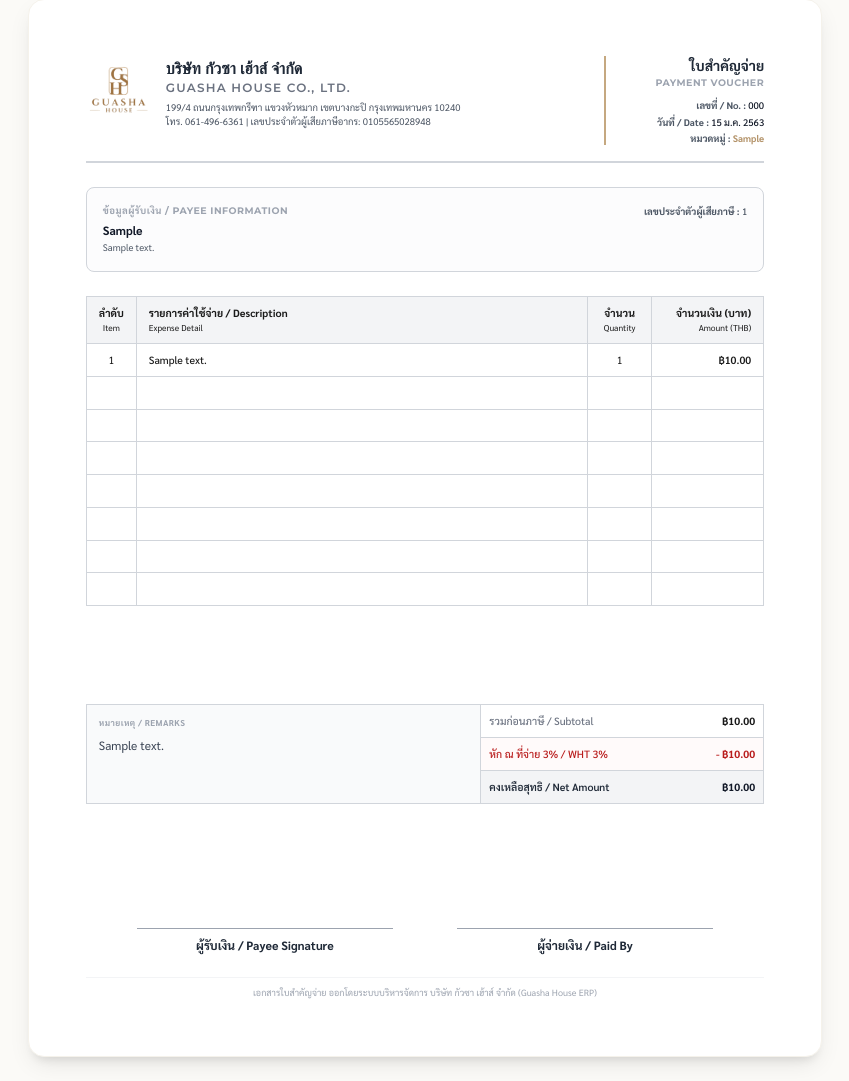
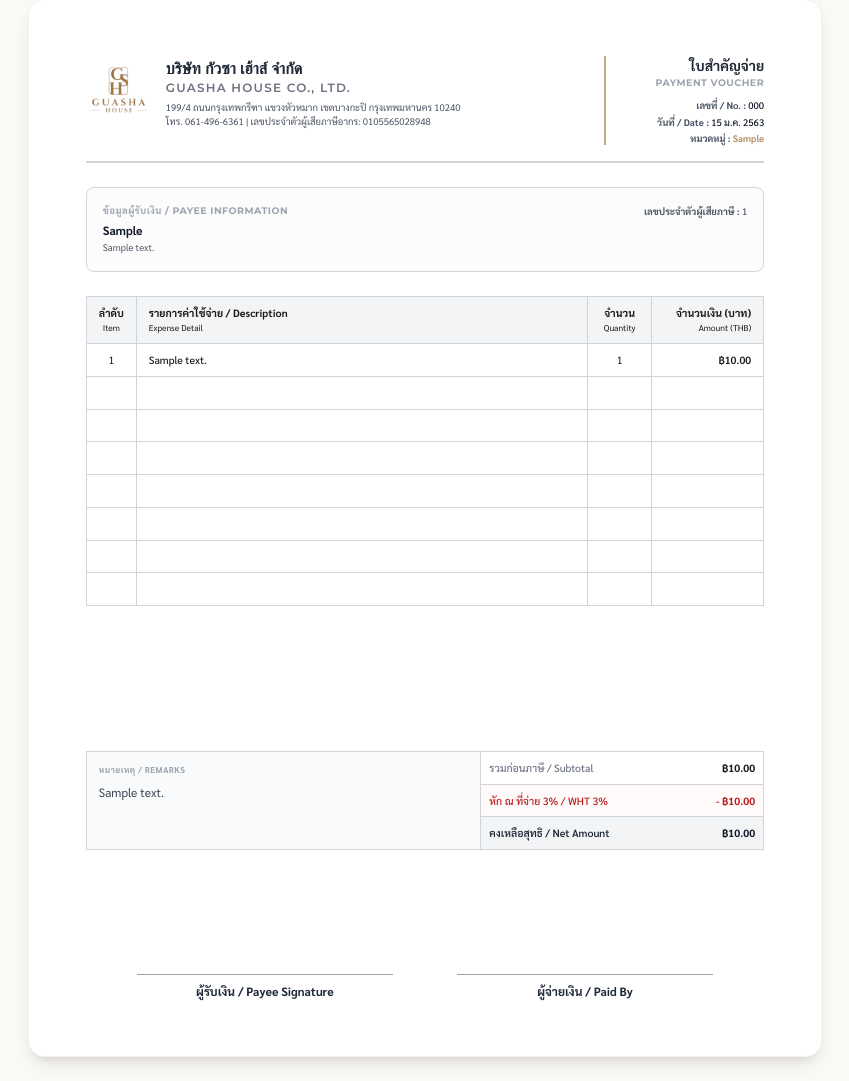
Before and after one commit to Amaraporn48/guasha-house, a FastAPI app: page /print/expense/1 in a window 1280 px wide. Shown: the part 90-1171 px from the top of the page, without its empty margins (215-1064 px from the left). Run offline with FastAPI, Linux system fonts and the light colour scheme; tables that the repository leaves empty hold one stand-in row (values such as "Sample post"); some libraries are stand-ins or nearby versions.

Commit message:
Remove system note text from payment voucher print layout

```diff
--- a/templates/print_voucher.html
+++ b/templates/print_voucher.html
@@ -257,10 +257,6 @@
                 </div>
             </div>
 
-            <div class="text-[9px] text-gray-400 text-center border-t border-gray-100 pt-2">
-                เอกสารใบสำคัญจ่าย ออกโดยระบบบริหารจัดการ บริษัท กัวซา เฮ้าส์ จำกัด (Guasha House ERP)
-            </div>
-
         </div>
     </div>
 
```
